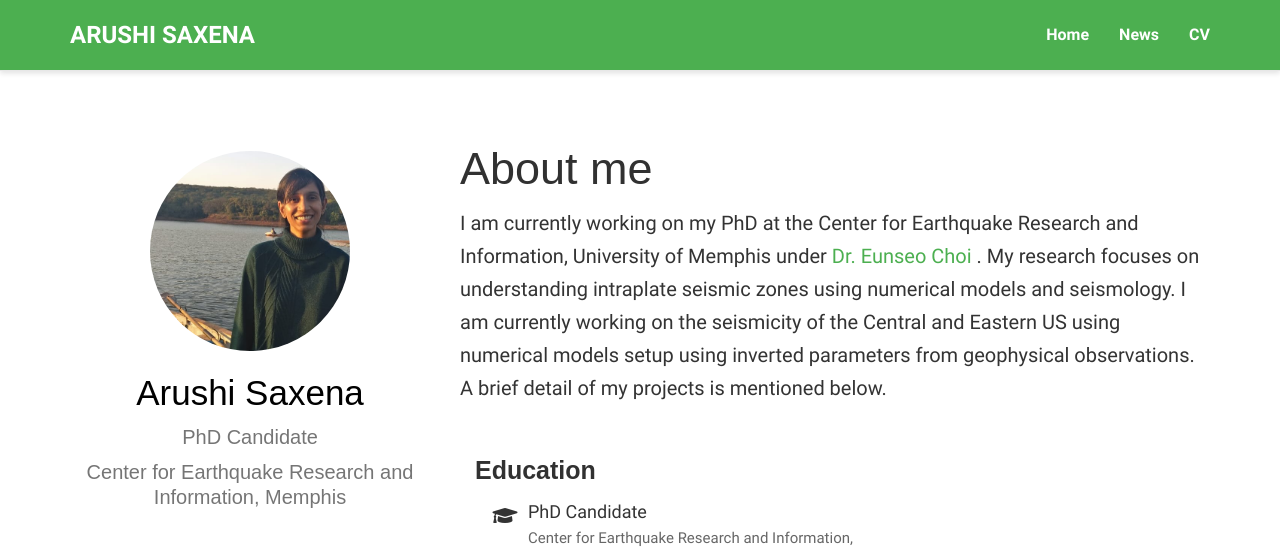
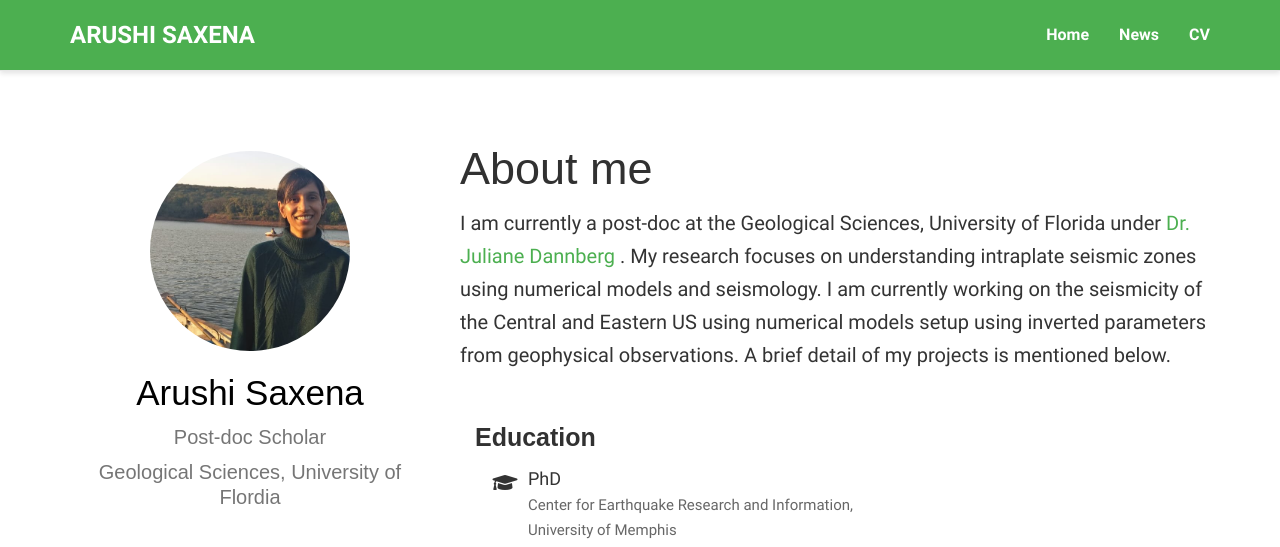
Before and after one commit to alarshi/alarshi.github.io, a plain HTML site: page index.html in a window 1280 px wide. Shown: the top 547 px of the page. Drawn offline with Linux system fonts and the light colour scheme; a web font is replaced by a local one.

Commit message:
Other changes.

```diff
--- a/index.html
+++ b/index.html
@@ -9,7 +9,7 @@
   <meta name="generator" content="Hugo 0.48">
   <meta name="author" content="Arushi Saxena">
 
-  <meta name="description" content="PhD Candidate">
+  <meta name="description" content="Post-doc scholar">
 
   <meta name="theme-color" content="#4caf50">
 
@@ -27,7 +27,7 @@
 
   <meta property="og:site_name" content="Arushi Saxena">
   <meta property="og:title" content="Arushi Saxena">
-  <meta property="og:description" content="PhD Candidate">
+  <meta property="og:description" content="Post-doc scholar">
   <meta property="og:locale" content="en-us">
 
   <meta property="og:updated_time" content="2018-10-26T00:00:00+00:00">
@@ -64,7 +64,7 @@
 
 
         <li class="nav-item">
-          <a href="http://www.ceri.memphis.edu/people/asaxena/#bio" data-target="#bio">
+          <a href="https://alarshi.github.io/#bio" data-target="#bio">
 
             <span>Home</span>
 
@@ -116,11 +116,11 @@
 
       <div class="portrait-title">
         <h2 itemprop="name">Arushi Saxena</h2>
-        <h3 itemprop="jobTitle">PhD Candidate</h3>
+        <h3 itemprop="jobTitle">Post-doc Scholar</h3>
 
         <h3 itemprop="worksFor" itemscope="" itemtype="http://schema.org/Organization">
 
-          <span itemprop="name">Center for Earthquake Research and Information, Memphis</span>
+          <span itemprop="name">Geological Sciences, University of Flordia </span>
 
         </h3>
 
@@ -130,7 +130,7 @@
 
 
         <li>
-          <a itemprop="sameAs" href="mailto:asaxena@memphis.edu" target="_blank" rel="noopener">
+          <a itemprop="sameAs" href="mailto:saxena.arushi@ufl.edu" target="_blank" rel="noopener">
             <i class="fa fa-envelope big-icon"></i>
           </a>
         </li>
@@ -154,8 +154,8 @@
 
 <h1 id="about-me">About me</h1>
 
-<p>I am currently working on my PhD at the Center for Earthquake Research and Information, University of Memphis under
-  <a href="https://www.memphis.edu/ceri/research/choi.php">Dr. Eunseo Choi </a>.
+<p>I am currently a post-doc at the Geological Sciences, University of Florida under
+  <a href="https://jdannberg.github.io/">Dr. Juliane Dannberg </a>.
 My research focuses on understanding intraplate seismic zones using numerical models and seismology.
 I am currently working on the seismicity of the Central and Eastern US using numerical models setup using inverted parameters from
 geophysical observations. A brief detail of my projects is mentioned below.
@@ -168,7 +168,7 @@ geophysical observations. A brief detail of my projects is mentioned below.
           <li>
             <i class="fa-li fa fa-graduation-cap"></i>
             <div class="description">
-              <p class="course">PhD Candidate</p>
+              <p class="course">PhD</p>
               <p class="institution">Center for Earthquake Research and Information, University of Memphis</p>
             </div>
           </li>
```
Also changed, not shown: 1 other file.
